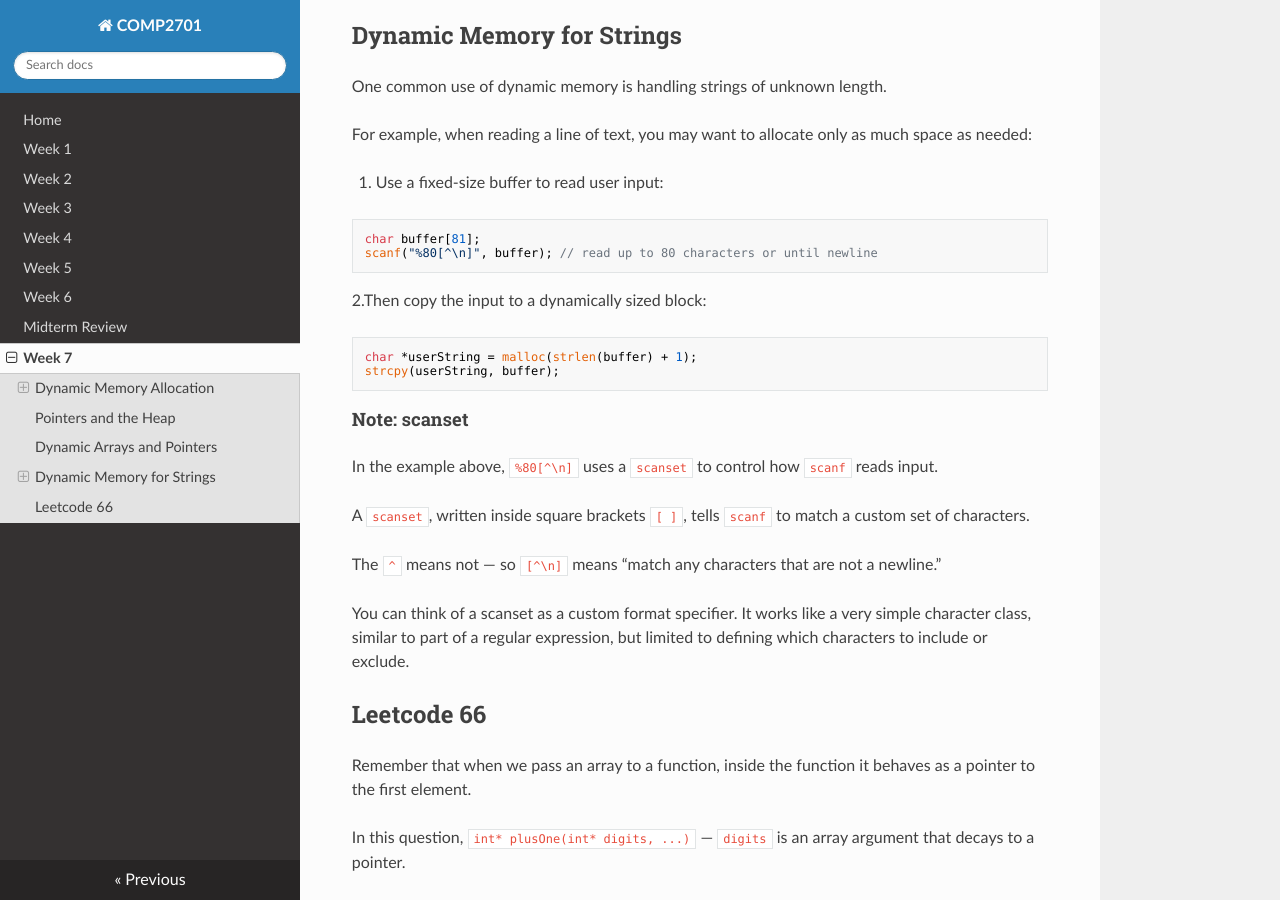
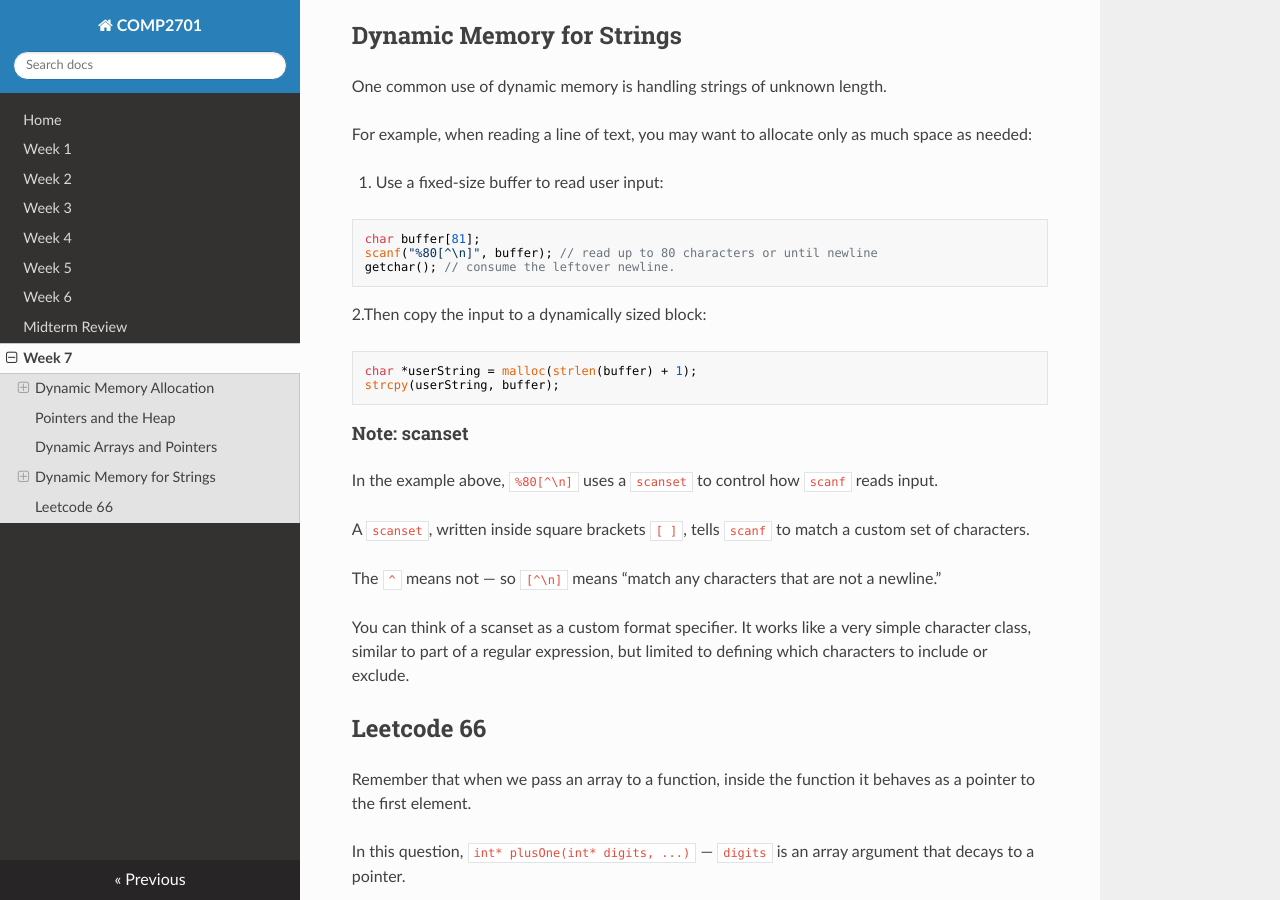
Before and after one commit to gdoyle87/COMP2701, an MkDocs documentation site: the page built from docs/wk_seven.md, in a window 1280 px wide and 900 px high, scrolled down 2725 px. Built offline with MkDocs 1.6.1, drawn with Linux system fonts in a browser that asks for light colours; nearby versions of some CDN libraries; some of the changed lines change nothing that is shown.

Commit message:
minor updates to week 7

````diff
--- a/docs/wk_seven.md
+++ b/docs/wk_seven.md
@@ -54,7 +54,7 @@ We use `sizeof` to make sure we allocate the correct amount of memory.
 
 ```c
 int var1;
-size_t length = sizeof var1; // will give us 4 bytes of memory (the size of an int)
+size_t len = sizeof var1; // will give us 4 bytes of memory (the size of an int)
 ```
 
 Note: If you use sizeof with a pointer you will get the size of a pointer in
@@ -120,6 +120,7 @@ For example, when reading a line of text, you may want to allocate only as much
 ```c
 char buffer[81];
 scanf("%80[^\n]", buffer); // read up to 80 characters or until newline
+getchar(); // consume the leftover newline.
 ```
 2.Then copy the input to a dynamically sized block:
 ```c
````
